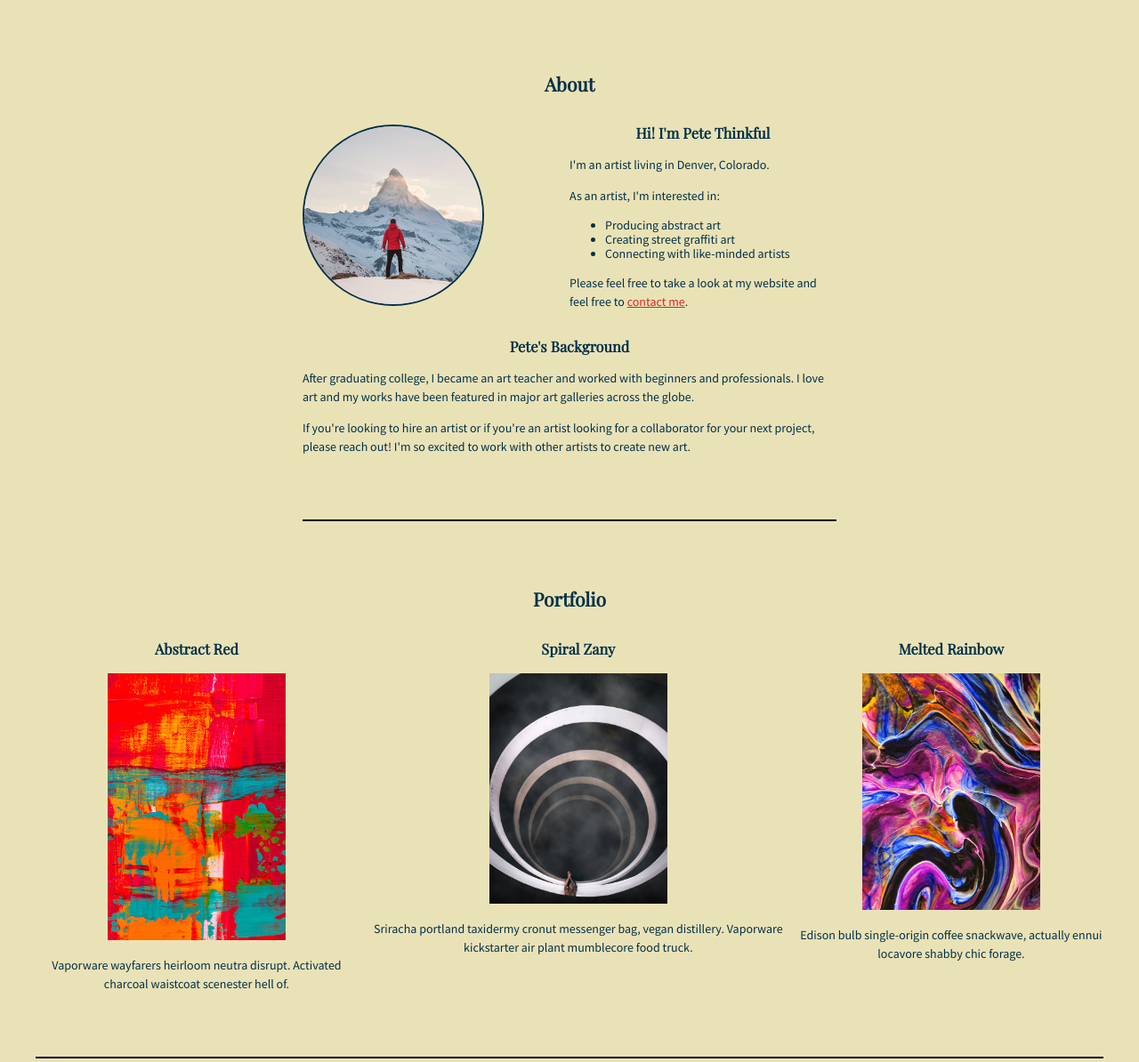
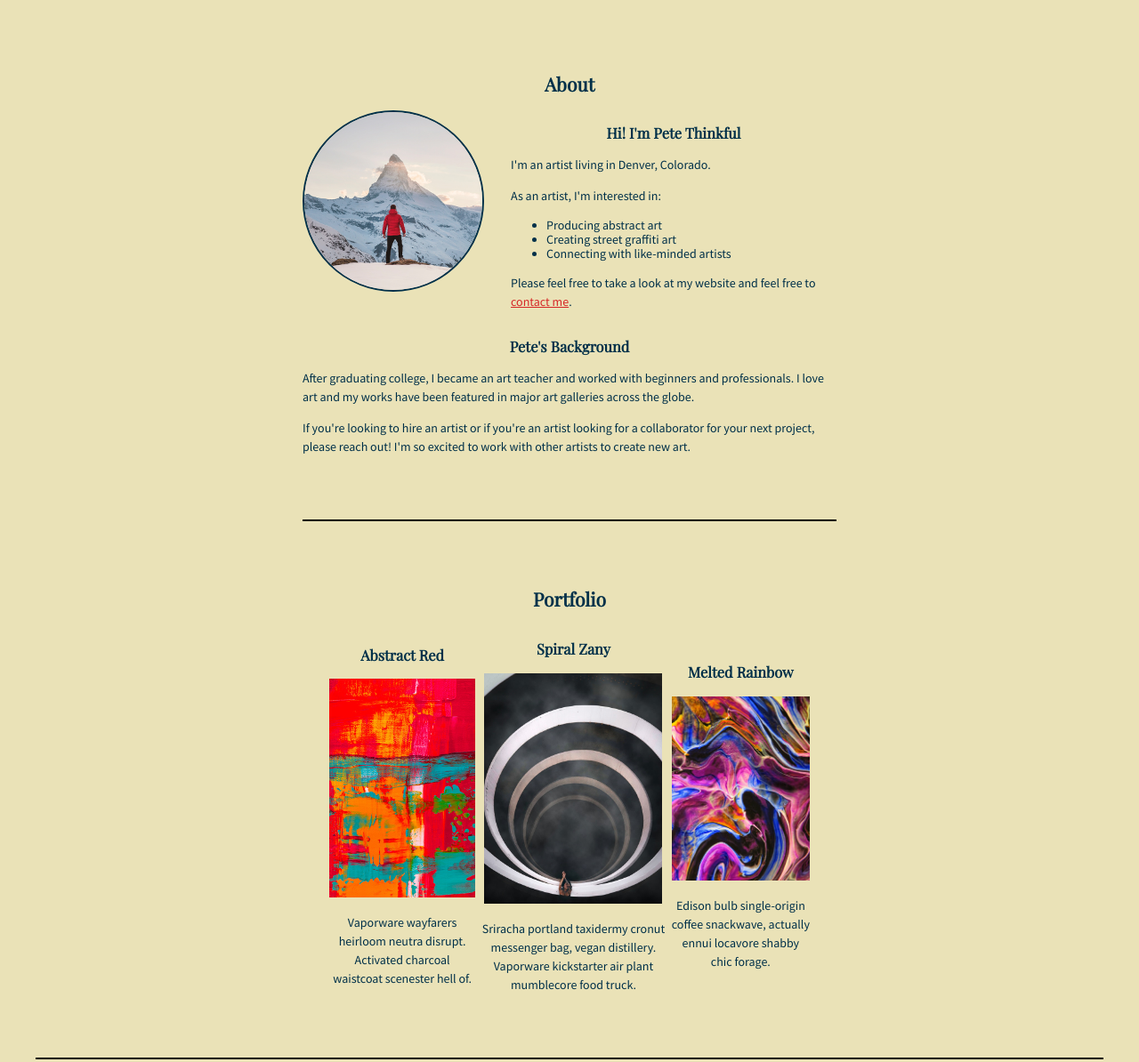
Before and after one commit to cbast339/petethinkfulprojectfinal, a plain HTML site: page index.html in a window 1280 px wide. Shown: the part 95-1289 px from the top of the page at 89% size. Drawn offline with nearby package versions, Linux system fonts and the light colour scheme.

Commit message:
Add files via upload

```diff
--- a/index.html
+++ b/index.html
@@ -36,19 +36,19 @@
 
 
 
- <div>
+
+
               <img
                 class="image-circle"
                 src="images/pete-thinkful.png"
                 alt="Pete Thinkful"
               />
-            </div>
 
 
 
 
-           <div>
-            <h3>Hi! I'm Pete Thinkful</h3>
+           <div style= padding-left:5%;>
+        <h3>Hi! I'm Pete Thinkful</h3>
 
             <p>I'm an artist living in Denver, Colorado.</p>
             <p>As an artist, I'm interested in:</p>
--- a/style.css
+++ b/style.css
@@ -42,19 +42,33 @@ article div {
 }
 .about-section {
   display: flex;
+  justify-content: end;
+
 }
 .about-section div {
   text-align: left;
+  .h3 {
+    padding-left: 10%;
+  }
+
+
 }
 
 .portfolio-section {
   font: 14px "Source Sans Pro", Tahoma, Geneva, Verdana, sans-serif;
   display: flex;
-  flex-direction: row;
   justify-content: center;
+  align-items: center;
+  width: 45%;
 
 
-  gap: 5px;
+
+
+
+
+
+
+
 
 }
 /* Paragraphs */
@@ -85,6 +99,8 @@ img {
 .image-circle {
   border: 2px solid #003049;
   border-radius: 50%;
+  height: fit-content;
+  width: fit-content;
 }
 
 /* Footer */
```
